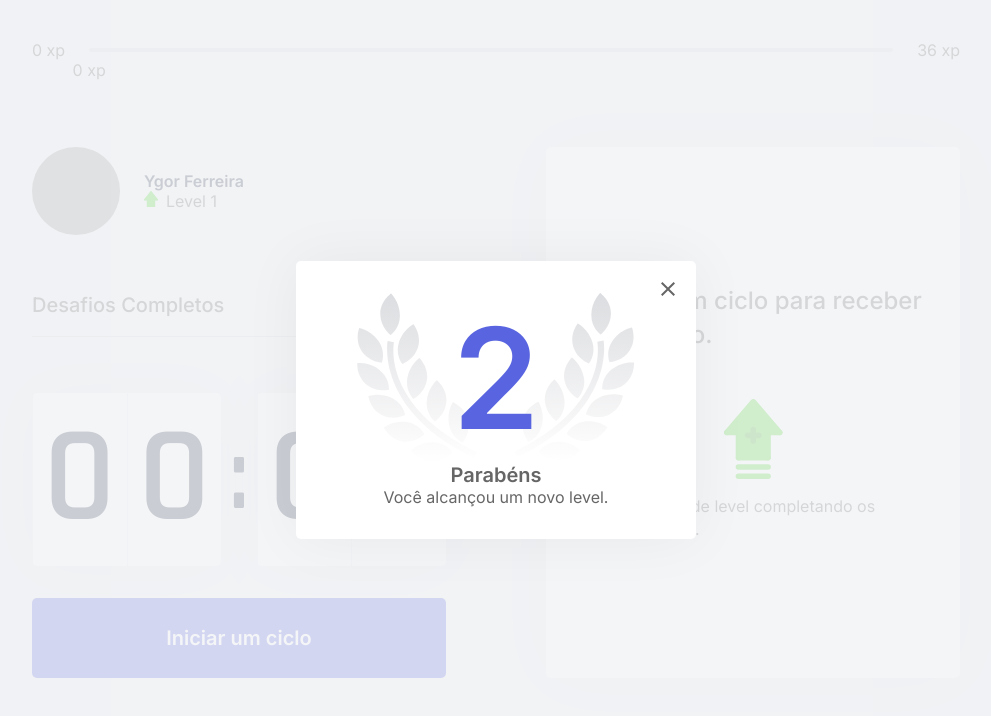
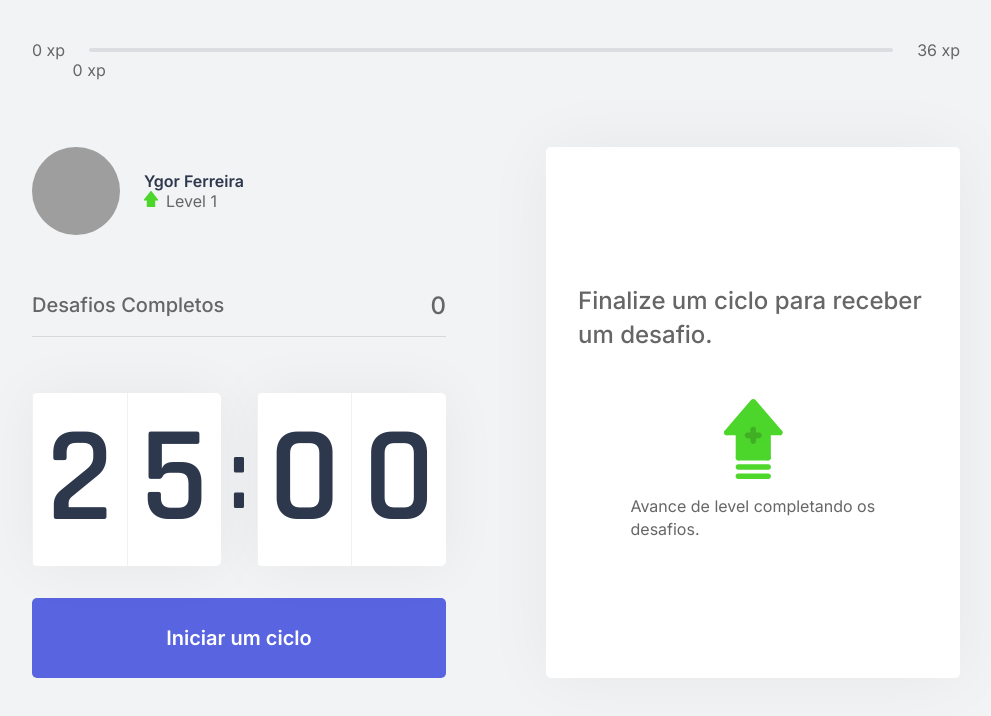
Before and after one commit to ygorpinto/Go-On, a Next.js app: page / in a window 1280 px wide. Shown: the top 716 px of the page, without its empty margins (144-1135 px from the left). Built offline with nearby package versions, Linux system fonts and the light colour scheme; grey boxes are pictures that could not be loaded.

Commit message:
finishing

```diff
--- a/src/components/LevelUpModal.tsx
+++ b/src/components/LevelUpModal.tsx
@@ -1,13 +1,20 @@
+import { useContext } from 'react'
+import { ChallangesContext } from '../contexts/ChallangesContext'
 import styles from '../styles/components/LevelUpModal.module.css'
 
 export const LevelUpModal = () => {
+
+    const {level,closeLevelUpModal} = useContext(ChallangesContext)
+
     return (
         <div className={styles.overlay}>
             <div className={styles.container}>
-                <header>2</header>
+                <header>{level}</header>
                 <strong>Parabéns</strong>
                 <p>Você alcançou um novo level.</p>
-                <button type="button">
+                <button
+                onClick={closeLevelUpModal}
+                type="button">
                     <img src="/icons/close.svg" alt="Fechar Modal"/>
                 </button>
             </div>
--- a/src/contexts/ChallangesContext.tsx
+++ b/src/contexts/ChallangesContext.tsx
@@ -19,6 +19,7 @@ interface ChallangerContextData {
     startNewChallange: () => void;
     resetChallange: () => void;
     completeChallange: () => void;
+    closeLevelUpModal: () => void;
 }
 
 interface ChallangerProviderProps {
@@ -41,11 +42,17 @@ export const ChallangeProvider = ( { children, ...rest } : ChallangerProviderPro
     const [challangesCompleted, setChallangesCompleted] = useState(rest.challangesCompleted ?? 0);
 
     const [activeChallange, setActiveChallange] = useState(null);
+    const [isLevelModalOpen, setIsLevelModalOpen] = useState(false);
 
     const experienceToNextLevel = Math.pow((level+1) * 3,2)
 
     const levelUp = () => {
         setLevel(level+1);
+        setIsLevelModalOpen(true)
+    }
+
+    const closeLevelUpModal = () => {
+        setIsLevelModalOpen(false)
     }
 
     const startNewChallange = () => {
@@ -104,10 +111,11 @@ export const ChallangeProvider = ( { children, ...rest } : ChallangerProviderPro
         startNewChallange,
         activeChallange,
         resetChallange,
-        completeChallange
+        completeChallange,
+        closeLevelUpModal
         }}>
             {children}
-            <LevelUpModal/>
+            { isLevelModalOpen && <LevelUpModal/>}
         </ChallangesContext.Provider>
     );
 
--- a/src/contexts/CountdownContext.tsx
+++ b/src/contexts/CountdownContext.tsx
@@ -22,7 +22,7 @@ export const CountdownProvider = ({children}:CountdownProviderProps) => {
 
     const {startNewChallange} = useContext(ChallangesContext)
 
-    const [time, setTime] = useState(0.05 * 60);
+    const [time, setTime] = useState(25 * 60);
     const [isActive, setIsActive] = useState(false);
     const [hasFinished, setHasFinished] = useState(false);
 
@@ -36,7 +36,7 @@ export const CountdownProvider = ({children}:CountdownProviderProps) => {
     const resetCountdown = () => {
         clearTimeout(countdowntimeout);
         setIsActive(false);
-        setTime(0.05 * 60);
+        setTime(25 * 60);
         setHasFinished(false);
     }
 
--- a/src/styles/components/LevelUpModal.module.css
+++ b/src/styles/components/LevelUpModal.module.css
@@ -48,4 +48,5 @@
     top: 0.5rem;
     background: none;
     border: 0;
+    font-size: 0px;
 }
```
